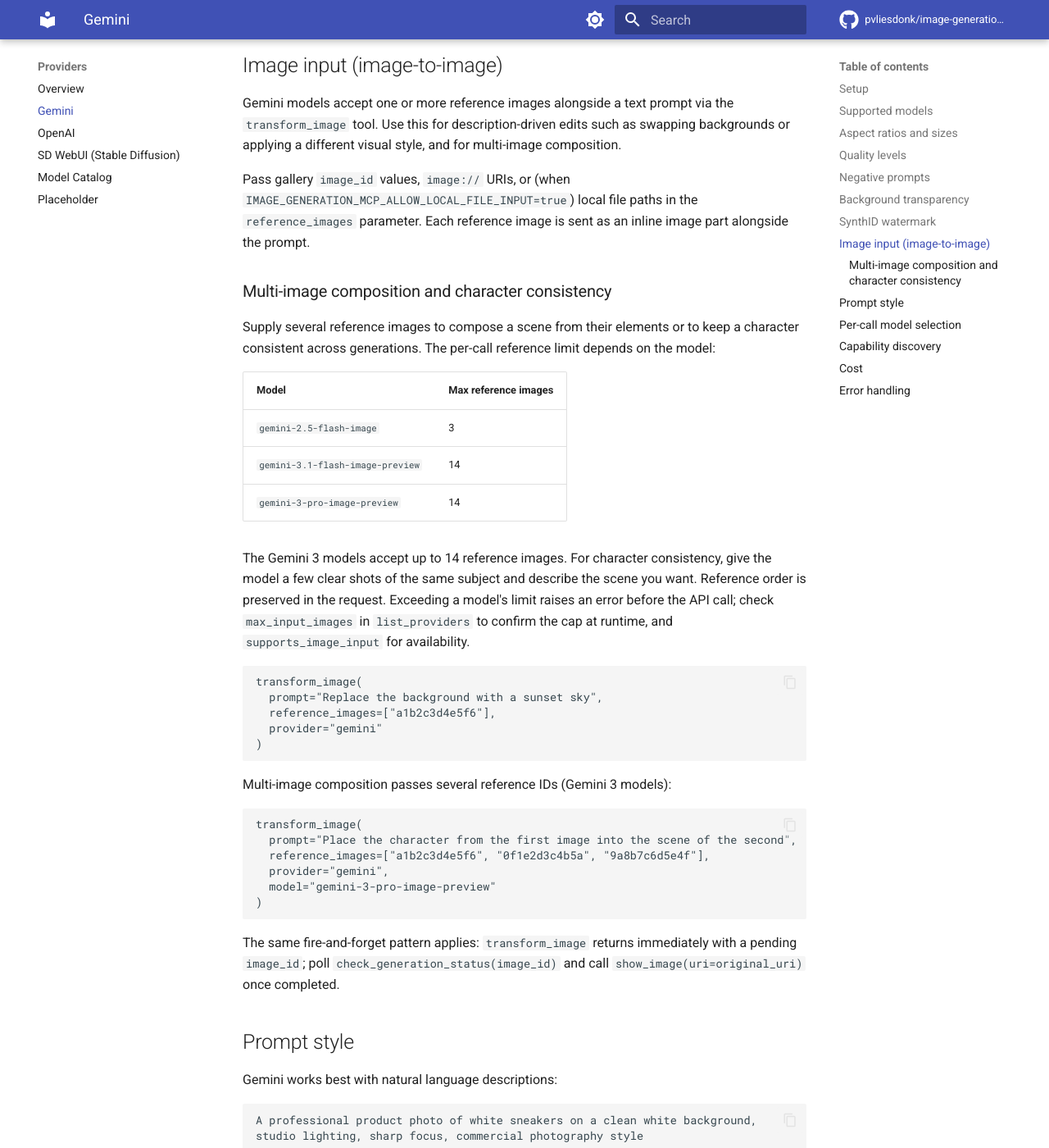
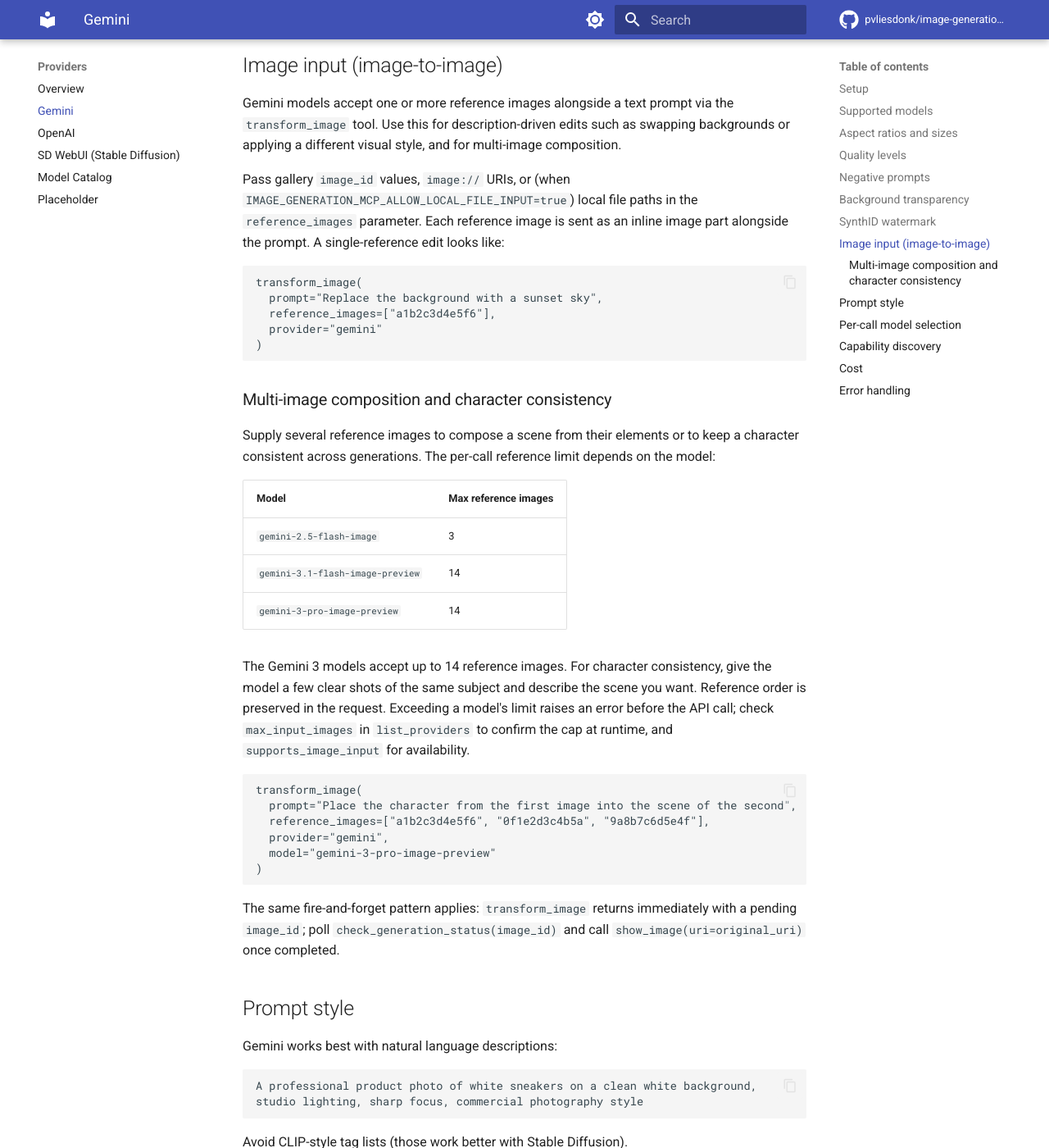
Before and after one commit to pvliesdonk/image-generation-mcp, an MkDocs documentation site: the page built from docs/providers/gemini.md, in a window 1280 px wide and 1400 px high, scrolled down 2954 px. Shown: the whole window at 82% size. Built offline with MkDocs 1.6.1 and Material for MkDocs 9.7.7, drawn with Linux system fonts in a browser that asks for light colours; comment, search, counter and statistics services are not loaded; the version menu is left out.

Commit message:
test+docs: assert override-test contents length; lead multi-image section with its example
claude-review round-3 nits on #267 (both non-blocking, closed):
- per-call-override test now asserts the 6 content parts were sent (prompt + 5
  refs), not just that no exception fired.
- Gemini docs: the single-reference example moved into the Image input intro so
  the multi-image composition subsection leads with its own multi-image example.

Co-Authored-By: Claude Opus 4.8 (1M context) <noreply@anthropic.com>

````diff
--- a/docs/providers/gemini.md
+++ b/docs/providers/gemini.md
@@ -82,7 +82,15 @@ The watermark is invisible to the human eye and does not affect image quality or
 
 Gemini models accept one or more reference images alongside a text prompt via the `transform_image` tool. Use this for description-driven edits such as swapping backgrounds or applying a different visual style, and for multi-image composition.
 
-Pass gallery `image_id` values, `image://` URIs, or (when `IMAGE_GENERATION_MCP_ALLOW_LOCAL_FILE_INPUT=true`) local file paths in the `reference_images` parameter. Each reference image is sent as an inline image part alongside the prompt.
+Pass gallery `image_id` values, `image://` URIs, or (when `IMAGE_GENERATION_MCP_ALLOW_LOCAL_FILE_INPUT=true`) local file paths in the `reference_images` parameter. Each reference image is sent as an inline image part alongside the prompt. A single-reference edit looks like:
+
+```
+transform_image(
+  prompt="Replace the background with a sunset sky",
+  reference_images=["a1b2c3d4e5f6"],
+  provider="gemini"
+)
+```
 
 ### Multi-image composition and character consistency
 
@@ -95,16 +103,6 @@ Supply several reference images to compose a scene from their elements or to kee
 | `gemini-3-pro-image-preview` | 14 |
 
 The Gemini 3 models accept up to 14 reference images. For character consistency, give the model a few clear shots of the same subject and describe the scene you want. Reference order is preserved in the request. Exceeding a model's limit raises an error before the API call; check `max_input_images` in `list_providers` to confirm the cap at runtime, and `supports_image_input` for availability.
-
-```
-transform_image(
-  prompt="Replace the background with a sunset sky",
-  reference_images=["a1b2c3d4e5f6"],
-  provider="gemini"
-)
-```
-
-Multi-image composition passes several reference IDs (Gemini 3 models):
 
 ```
 transform_image(
````
Also changed, not shown: 1 other file.
